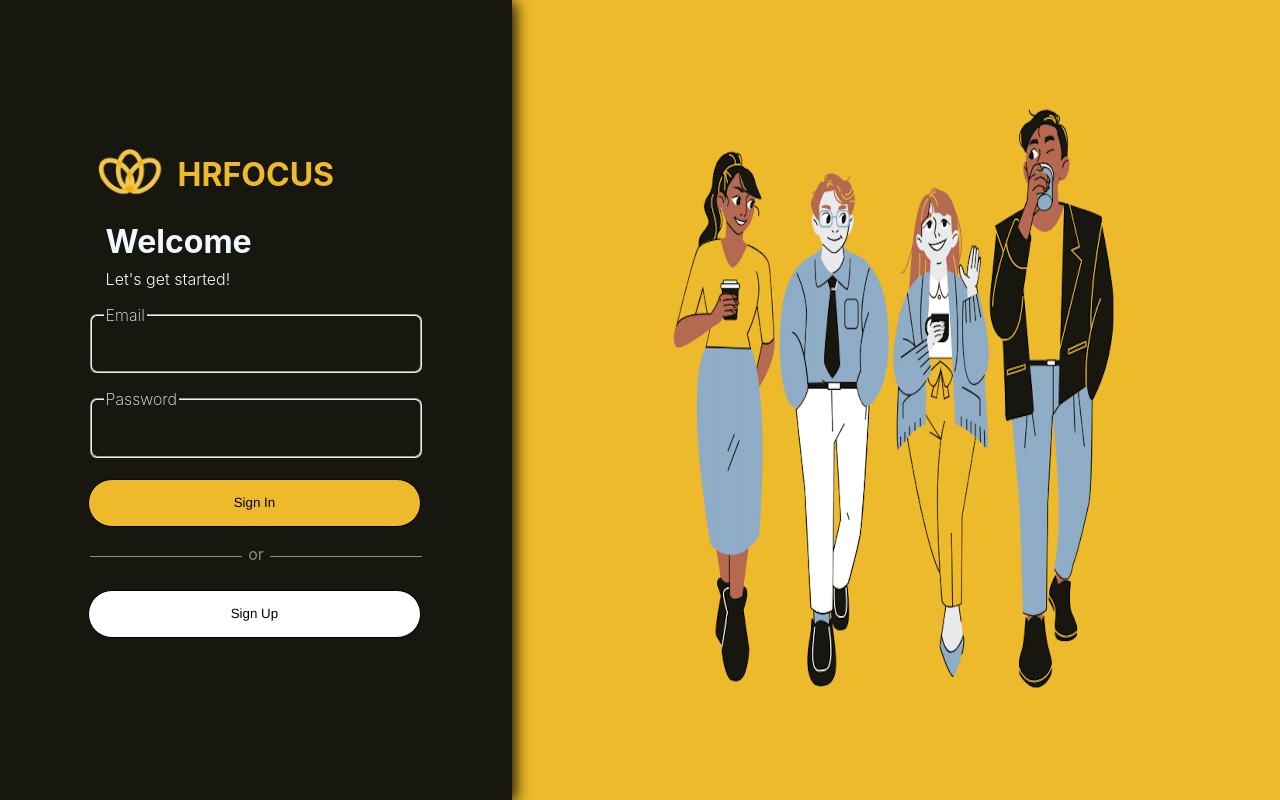
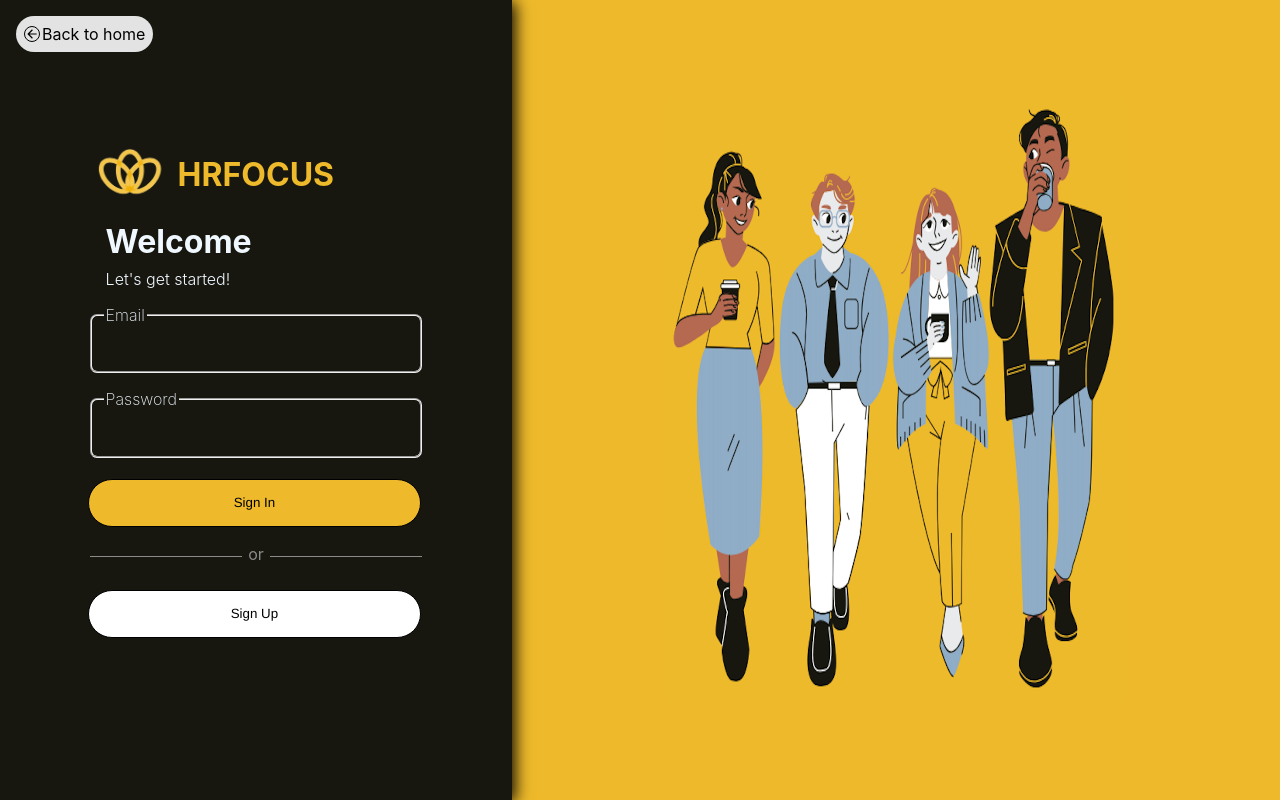
Before and after one commit to HRFocus/HRFocusFE, a React (Create React App) app: page /login in a window 1280 px wide. Built offline with nearby package versions, Linux system fonts and the light colour scheme.

Commit message:
implemented back button in sign In/up page

```diff
--- a/src/pages/Login/Login.js
+++ b/src/pages/Login/Login.js
@@ -4,10 +4,17 @@ import "./Login.css";
 import loginImage from "../../utils/Images/loginPageImg.png";
 import logo from "../../utils/Images/logo.png";
 import Input from "../../shared/FormElements/Input/Input";
+import { MdArrowBack } from "react-icons/md";
 import Buttons from "../../shared/FormElements/Buttons/Buttons";
 const Login = () => {
   return (
     <div className="login-container">
+    <div className="back-to-home">
+      <Link to="/features">
+        <MdArrowBack />
+        Back to home
+      </Link>
+    </div>
       <div className="form-section">
         <div className="name-logo">
           <img src={logo} alt={logo} />
@@ -51,7 +58,7 @@ const Login = () => {
         </form>
       </div>
       <div className="image-section">
-        <img src={loginImage} alt={"login"}  />
+        <img src={loginImage} alt={"login"} />
       </div>
     </div>
   );
--- a/src/pages/SignUp/SignUp.css
+++ b/src/pages/SignUp/SignUp.css
@@ -2,7 +2,27 @@
     height: 100%;
     display: flex;
 }
-
+.back-to-home{
+    position: fixed;
+    background-color: #e3e3e3;
+    color: black;
+    width: fit-content;
+    padding: .5rem;
+    border-radius: 30px;
+    margin: 1rem;
+}
+.back-to-home a{
+    display: flex;
+    text-decoration: none;
+    color: black;
+    align-items: center;
+}
+.back-to-home a svg{
+    border: 1px solid black;
+    border-radius: 50%;
+    margin-right: 2px;
+    align-items: center;
+}
 .left-section {
     background-color: #eeba2b;
     height: 100vh;
--- a/src/pages/SignUp/SignUp.js
+++ b/src/pages/SignUp/SignUp.js
@@ -1,5 +1,6 @@
 import React from "react";
 import { Link } from "react-router-dom";
+import { MdArrowBack } from "react-icons/md";
 import "./SignUp.css";
 import logo from "../../utils/Images/logo.png";
 import Buttons from "../../shared/FormElements/Buttons/Buttons";
@@ -8,6 +9,12 @@ import signupImg from "../../utils/Images/signupimg.png";
 const SignUp = () => {
   return (
     <div className="signup-container">
+      <div className="back-to-home">
+        <Link to="/features">
+          <MdArrowBack />
+          Back to home
+        </Link>
+      </div>
       <div className="left-section">
         <div className="signup-logo">
           <img src={logo} alt={logo} height={"100%"} />
```
